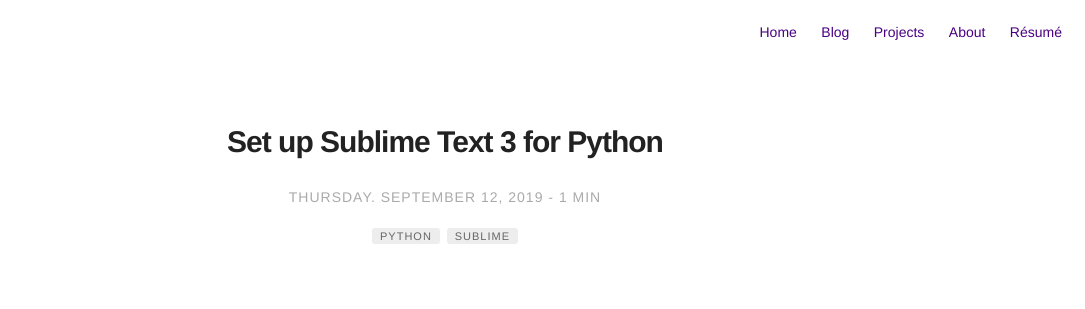
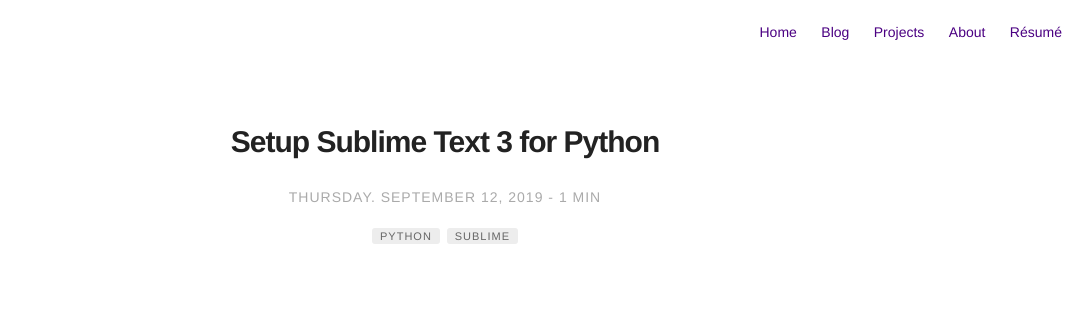
Before and after one commit to subaiwen/subaiwen.github.io, a Jekyll site: the page built from _posts/2019-9-12-setup-sublime-py.md, in a window 1280 px wide and 900 px high. Shown: the top 309 px of the window, without its empty margins (195-1280 px from the left). Built offline with Jekyll 4.4.1, drawn with Linux system fonts in a browser that asks for light colours; comment, search, counter and statistics services are not loaded.

Commit message:
Update 2019-9-12-setup-sublime-py.md

```diff
--- a/_posts/2019-9-12-setup-sublime-py.md
+++ b/_posts/2019-9-12-setup-sublime-py.md
@@ -1,5 +1,5 @@
 ---
-title: "Set up Sublime Text 3 for Python"
+title: "Setup Sublime Text 3 for Python"
 layout: post
 date: 2019-09-12 21:58
 image: /assets/images/favicon/GitHub-Mark.png
```
